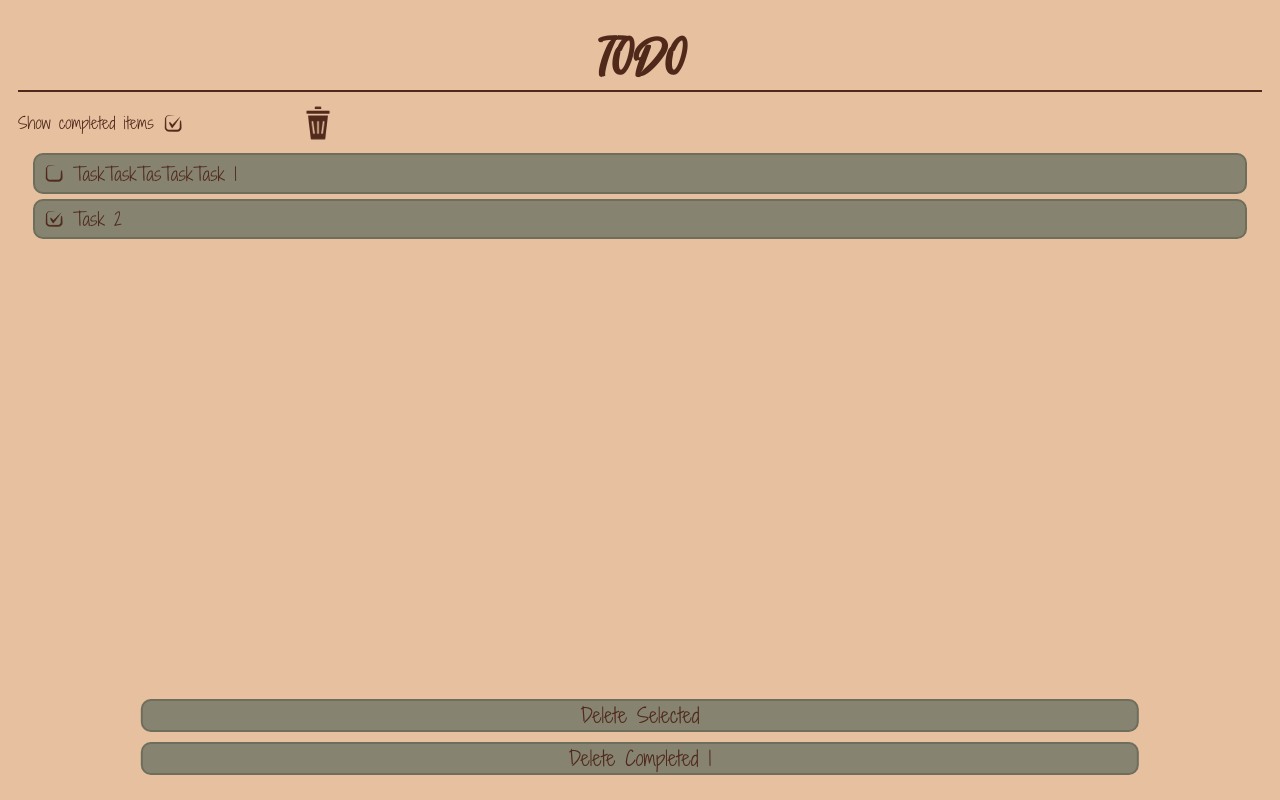
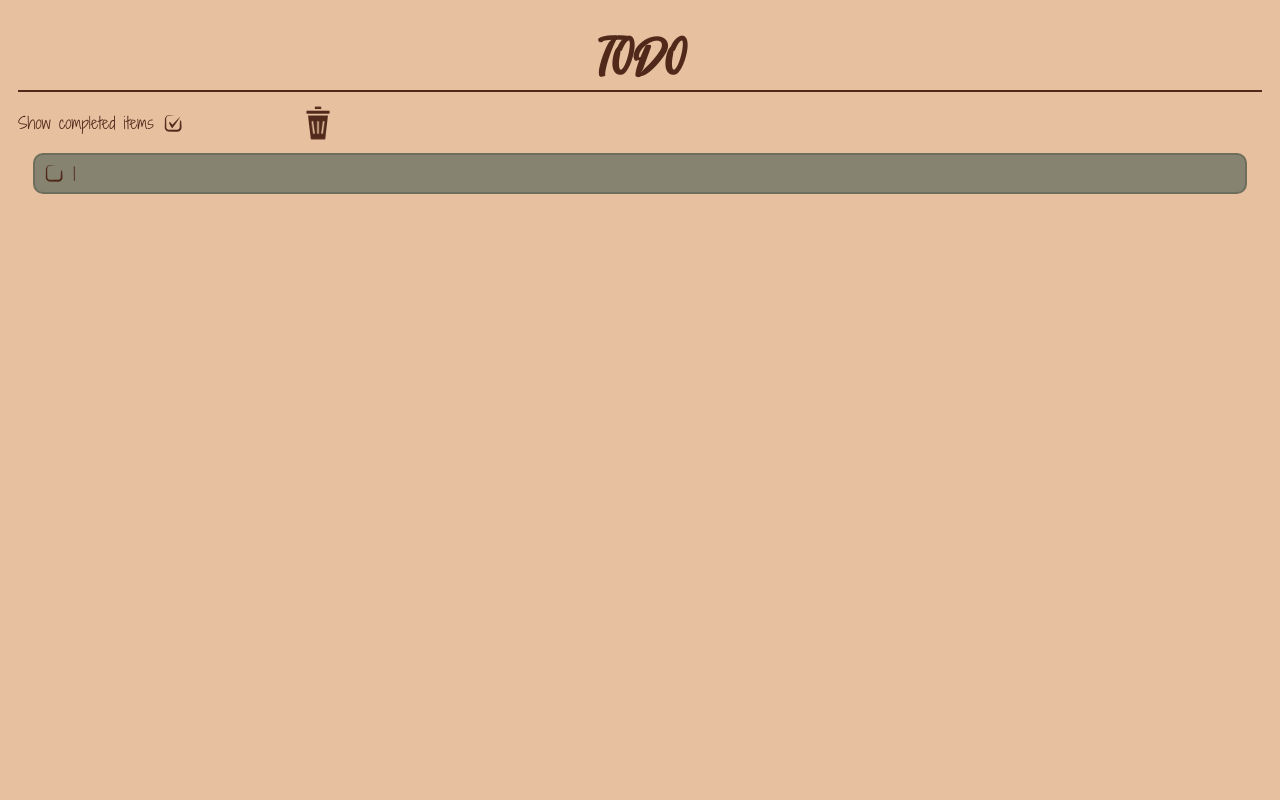
Before and after one commit to annadsinger0/cs124-lab2, a React (Create React App) app in the folder lab2/: page / in a window 1280 px wide. Built offline with nearby package versions, Linux system fonts and the light colour scheme.

Commit message:
finished delete, started edit

```diff
--- a/lab2/src/App.js
+++ b/lab2/src/App.js
@@ -9,19 +9,28 @@ import Tasks from "./Tasks";
 import AddTask from "./AddTask";
 import {useState} from "react";
 import DeleteTasks from "./DeleteTasks";
+import Task from "./Task";
 
 const initialData = [
-    {name: "TaskTaskTasTaskTask 1", id: 1, completed: false},
-    {name: "Task 2", id: 2, completed: true},
+    {name: "1", id: 1, completed: false},
+    {name: "2", id: 2, completed: true},
+    {name: "3", id: 3, completed: false},
+    {name: "4", id: 4, completed: true},
+    {name: "5", id: 5, completed: false},
 ]
+
+// TODO list - navigaition, edit mode, delete confirmation
 
 function App() {
     const [tasks, setTasks] = useState(initialData);
     const [showCompleted, setShowCompleted] = useState(true);
     const [nextID, setNextID] = useState(10); //TODO - fix initial state
     const [selectedTaskIDs, setSelectedTaskIDs] = useState([]);
+    // TODO - set appropriately once we figure out nav
+    // modes: home, delete, edit
+    const [mode, setMode] = useState("edit");
 
-    function handleChangeList(id, changeField, value) {
+    function handleChangeField(id, changeField, value) {
         setTasks(tasks.map(task => task.id === id ?
             {...task, [changeField]: value} : task ));
     }
@@ -35,21 +44,47 @@ function App() {
         setShowCompleted(!showCompleted);
     }
 
-    function handleSelectTask(id) {
+    // function handleSelectTask(id) {
+    //     if (selectedTaskIDs.includes(id)) {
+    //         console.error(`Task with id ${id} is already selected.`);
+    //         return;
+    //     }
+    //     setSelectedTaskIDs(selectedTaskIDs.concat(id));
+    // }
+    //
+    // function handleDeselectTask(id) {
+    //     setSelectedTaskIDs(selectedTaskIDs.filter(t => t !== id));
+    // }
+
+    function handleToggleSelectTask(id) {
         if (selectedTaskIDs.includes(id)) {
-            console.error(`Task with id ${id} is already selected.`);
-            return;
+            setSelectedTaskIDs(selectedTaskIDs.filter(t => t !== id));
+        } else {
+            setSelectedTaskIDs(selectedTaskIDs.concat(id));
         }
-        setSelectedTaskIDs(selectedTaskIDs.concat(id));
-    }
-
-    function handleDeselectTask(id) {
-        setSelectedTaskIDs(selectedTaskIDs.filter(t => t !== id));
     }
 
     function handleDeleteSelectedTasks() {
         setTasks(tasks.filter(t => !selectedTaskIDs.includes(t.id)));
         setSelectedTaskIDs([]);
+    }
+
+    function handleDeleteCompletedTasks () {
+        let newTasks = [];
+        let newSelectedTaskIDs = selectedTaskIDs;
+        tasks.forEach(t => {
+            if (!t.completed) {
+                newTasks = newTasks.concat(t);
+            }
+            else { // if (t.completed)
+                let index = newSelectedTaskIDs.indexOf(t.id);
+                if (index > -1) {
+                    newSelectedTaskIDs.splice(index, 1);
+                }
+            }
+        })
+        setTasks(newTasks);
+        setSelectedTaskIDs(newSelectedTaskIDs);
     }
 
     function handleClearSelectedTasks() {
@@ -61,16 +96,24 @@ function App() {
     }, []);
 
 
+
+
   return (
       <div>
           <h1>ToDo</h1>
 
           <Tools showCompleted={showCompleted} onToggleShowCompleted={handleToggleShowCompleted}/>
-          <Tasks tasks={tasks} onChangeField={handleChangeList} showCompleted={showCompleted}/>
-          {/*<AddTask onAddTask={handleAddTask}/>*/}
-          <DeleteTasks tasks={tasks} onSelectTask={handleSelectTask} onDeselectTask={handleDeselectTask}
-                       onDeleteSelectedTask={handleDeleteSelectedTasks}
-                       onClearSelectedTasks={handleClearSelectedTasks}/>
+          {/*<Tasks tasks={tasks} onChangeField={handleChangeField} showCompleted={showCompleted}*/}
+          {/*       onToggleSelectTask={handleToggleSelectTask} mode={mode} selectedTaskIDs={selectedTaskIDs}/>*/}
+          {/*/!*<AddTask onAddTask={handleAddTask}/>*!/*/}
+          {/*<DeleteTasks tasks={tasks} onToggleSelectTask={handleToggleSelectTask}*/}
+          {/*             onDeleteSelectedTasks={handleDeleteSelectedTasks}*/}
+          {/*             onDeleteCompletedTasks={handleDeleteCompletedTasks}*/}
+          {/*             onClearSelectedTasks={handleClearSelectedTasks}*/}
+          {/*             selectedTaskIDs={selectedTaskIDs} />*/}
+          <div  id="todolist"> <Task task={tasks[0]} onChangeField={handleChangeField} key={tasks[0].id}
+                      onToggleSelectTask={handleToggleSelectTask}
+                      mode={mode} selected={selectedTaskIDs.includes(tasks[0].id)}/> </div>
       </div>
   );
 }
--- a/lab2/src/DeleteTasks.js
+++ b/lab2/src/DeleteTasks.js
@@ -4,6 +4,7 @@ import {useMemo, useState} from "react";
 function DeleteTasks(props) {
 
     function handleDeleteSelected() {
+
 
     }
     function handleDeleteCompleted() {
@@ -14,12 +15,12 @@ function DeleteTasks(props) {
 
     return (
         <div id="delete-button-group">
-            <div className="delete-button" onClick={handleDeleteSelected}>
-                Delete Selected
+            <div className="delete-button" onClick={props.onDeleteSelectedTasks}>
+                Delete Selected ({props.selectedTaskIDs.length})
             </div>
 
-            <div className="delete-button" onClick={handleDeleteCompleted}>
-                Delete Completed {completedTaskCount}
+            <div className="delete-button" onClick={props.onDeleteCompletedTasks}>
+                Delete Completed ({completedTaskCount})
             </div>
         </div>
     );
--- a/lab2/src/Task.js
+++ b/lab2/src/Task.js
@@ -8,11 +8,14 @@ import {useState} from "react";
 
 function Task(props) {
     function handleCheck(e) {
-        props.onChangeField(props.task.id, "completed", !props.task.completed)
+        if (props.mode !== "delete") {
+            props.onChangeField(props.task.id, "completed", !props.task.completed)
+        }
     }
+
     return (
 
-        <li className={"task"}>
+        <li className={`task${props.selected ? " selectedTask" : ""}`} onClick={() => props.mode === "delete" ? props.onToggleSelectTask(props.task.id) : null}>
             <img src={props.task.completed ? checkboxFull : checkboxEmpty} className="checkbox" onClick={handleCheck}/>
             {/*{props.task.completed ? <img src={checkboxFull} className="checkbox" onClick={handleCheck}/>*/}
             {/*    : <img src={checkboxEmpty} className="checkbox" onClick={handleCheck}/>}*/}
--- a/lab2/src/Tasks.js
+++ b/lab2/src/Tasks.js
@@ -16,7 +16,9 @@ function Tasks(props) {
         });
     }
 
-    shownTasks = shownTasks.map(t => <Task task={t} onChangeField={props.onChangeField} key={t.id}/>);
+    shownTasks = shownTasks.map(t => <Task task={t} onChangeField={props.onChangeField} key={t.id}
+                                           onToggleSelectTask={props.onToggleSelectTask}
+                                           mode={props.mode} selected={props.selectedTaskIDs.includes(t.id)}/>);
 
 
     return (
--- a/lab2/src/index.css
+++ b/lab2/src/index.css
@@ -259,6 +259,10 @@ body h1 {
 
 }
 
+#todolist .selectedTask {
+  background-color: red;
+}
+
 /*#new-task-button:after {*/
 /*    content: "";*/
 /*    height: 100px;*/
```
